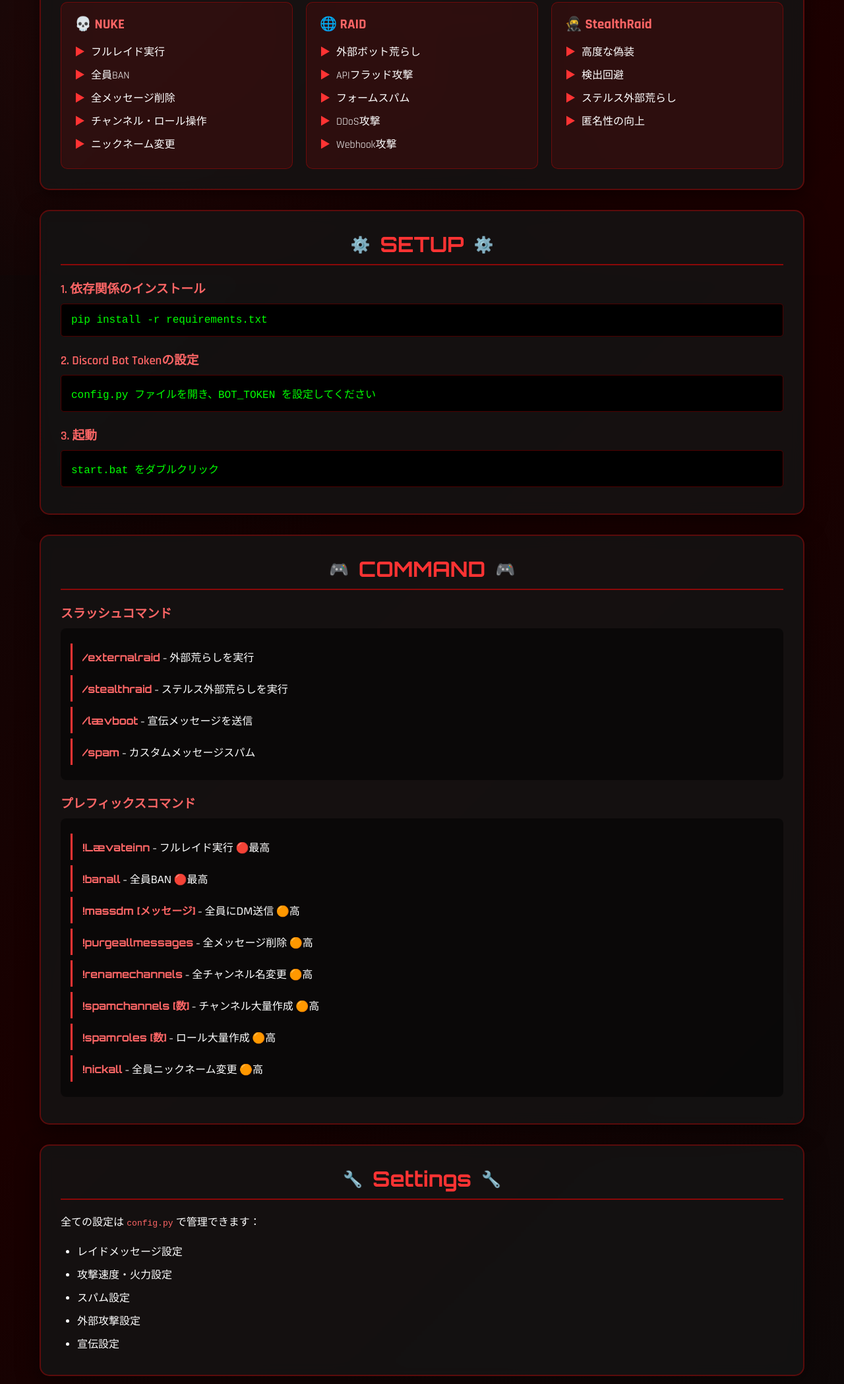
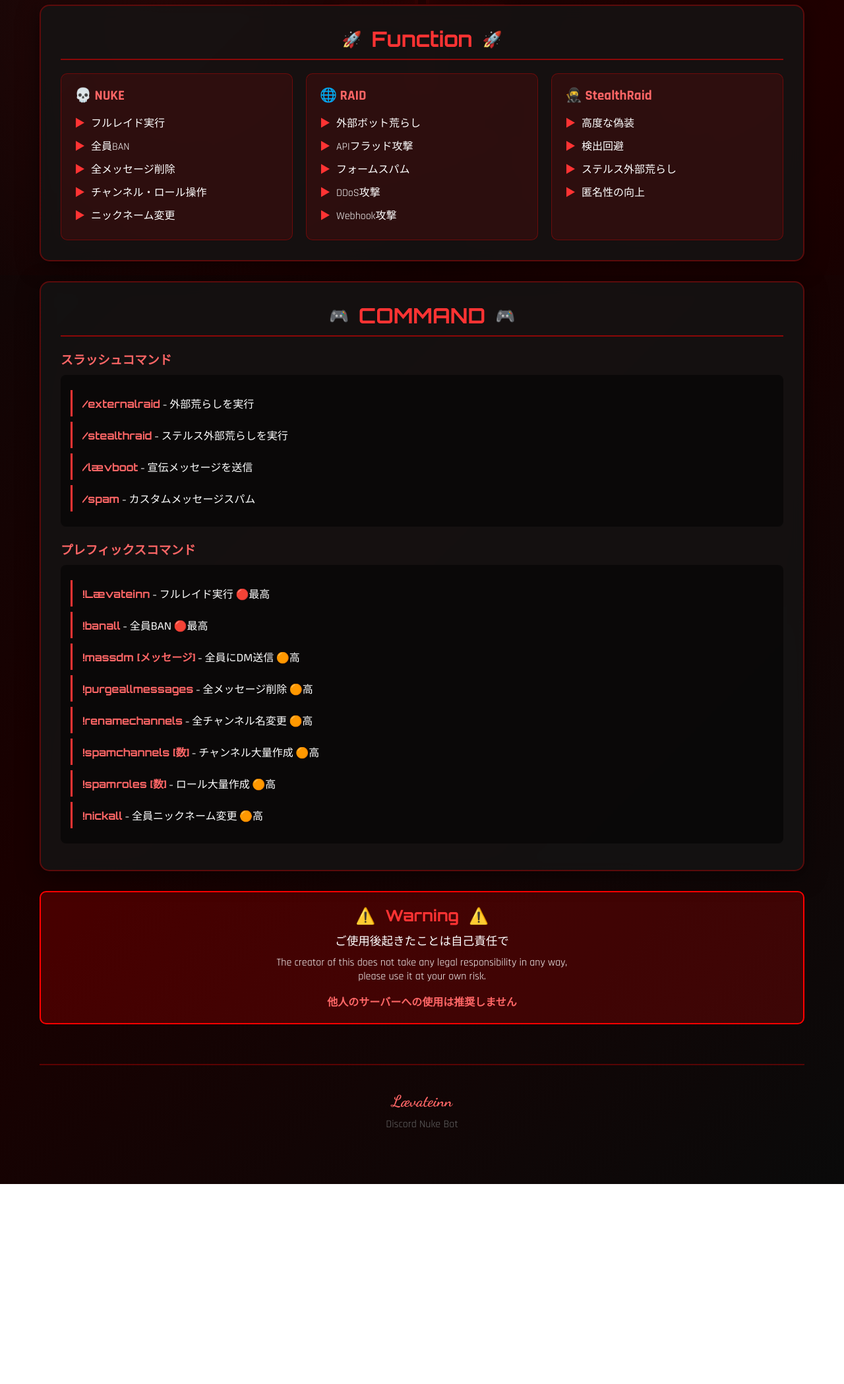
Before and after one commit to reo177/L-vateinn, a plain HTML site: page index.html in a window 1280 px wide. Shown: the part 383-2480 px from the top of the page at 66% size. After the commit the page ends 2177 px from the top, so only its background shows below. Drawn offline with Linux system fonts and the light colour scheme.

Commit message:
Update index.html

```diff
--- a/index.html
+++ b/index.html
@@ -177,19 +177,9 @@
             content: '🚀';
         }
 
-        .section-title.setup::before,
-        .section-title.setup::after {
-            content: '⚙️';
-        }
-
         .section-title.cmd::before,
         .section-title.cmd::after {
             content: '🎮';
-        }
-
-        .section-title.config::before,
-        .section-title.config::after {
-            content: '🔧';
         }
 
         .section-title::after {
@@ -373,6 +363,11 @@
             <div class="logo">Lævateinn</div>
             <div class="subtitle">discord nuke bot</div>
             <div class="tagline">LetsGO Nuked Fuxking Server</div>
+            <div style="margin-top: 30px;">
+                <a href="https://discord.com/oauth2/authorize?client_id=1411236346965659748" target="_blank" class="button" style="font-size: 1.2rem; padding: 15px 40px;">
+                    🔗 Invite Bot to Server
+                </a>
+            </div>
         </div>
 
         <div class="section">
@@ -408,18 +403,6 @@
                     </ul>
                 </div>
             </div>
-        </div>
-
-        <div class="section">
-            <h2 class="section-title setup">SETUP</h2>
-            <h3 style="color: #ff6666; margin-top: 20px;">1. 依存関係のインストール</h3>
-            <div class="code-block">pip install -r requirements.txt</div>
-
-            <h3 style="color: #ff6666; margin-top: 20px;">2. Discord Bot Tokenの設定</h3>
-            <div class="code-block">config.py ファイルを開き、BOT_TOKEN を設定してください</div>
-
-            <h3 style="color: #ff6666; margin-top: 20px;">3. 起動</h3>
-            <div class="code-block">start.bat をダブルクリック</div>
         </div>
 
         <div class="section">
@@ -469,18 +452,6 @@
             </div>
         </div>
 
-        <div class="section">
-            <h2 class="section-title config">Settings</h2>
-            <p>全ての設定は <code style="color: #ff6666;">config.py</code> で管理できます：</p>
-            <ul style="margin-top: 15px; padding-left: 25px;">
-                <li style="padding: 5px 0;">レイドメッセージ設定</li>
-                <li style="padding: 5px 0;">攻撃速度・火力設定</li>
-                <li style="padding: 5px 0;">スパム設定</li>
-                <li style="padding: 5px 0;">外部攻撃設定</li>
-                <li style="padding: 5px 0;">宣伝設定</li>
-            </ul>
-        </div>
-
         <div class="warning-box">
             <h3>Warning</h3>
             <p style="margin: 10px 0; font-size: 1.1rem;">
```
